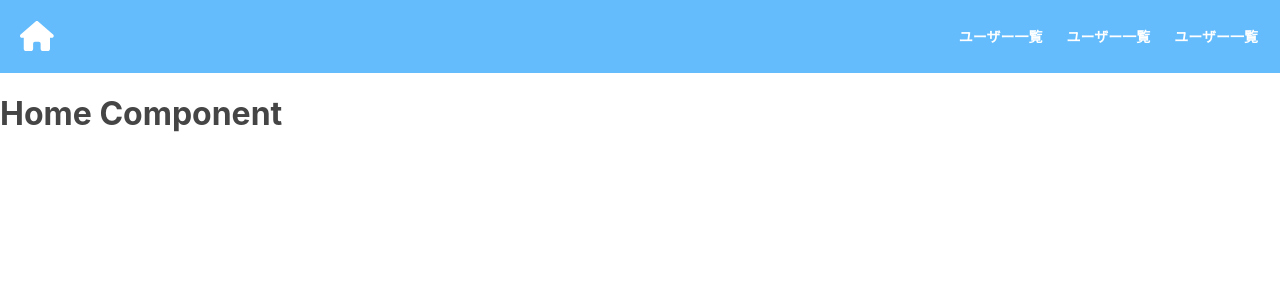
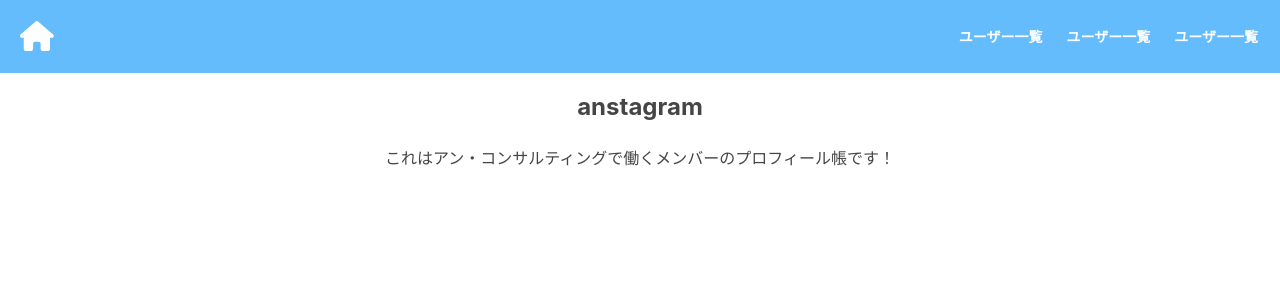
Before and after one commit to pro-soichiro/anstagram_mern_stack, a React app: page / in a window 1280 px wide. Shown: the top 300 px of the page. Built offline with nearby package versions, Linux system fonts and the light colour scheme; no server answers.

Commit message:
styled home

```diff
--- a/src/index.css
+++ b/src/index.css
@@ -35,3 +35,16 @@ a {
 li {
   list-style: none;
 }
+
+.container {
+  max-width: 1300px;
+  margin: 0 auto;
+}
+
+.page-title {
+  font-size: 24px;
+  font-weight: 700;
+  text-align: center;
+  line-height: 1.5;
+  margin-bottom: 20px;
+}
--- a/src/pages/Home.js
+++ b/src/pages/Home.js
@@ -1,9 +1,17 @@
+import styled from "styled-components";
+
+const Description = styled.p`
+  text-align: center;
+`
+
 const Home = () => {
 
   return (
-    <>
-     <h1>Home Component</h1>
-    </>
+    <div className="container">
+
+      <h1 className="page-title">anstagram</h1>
+      <Description>これはアン・コンサルティングで働くメンバーのプロフィール帳です！</Description>
+    </div>
   );
 }
 
```
